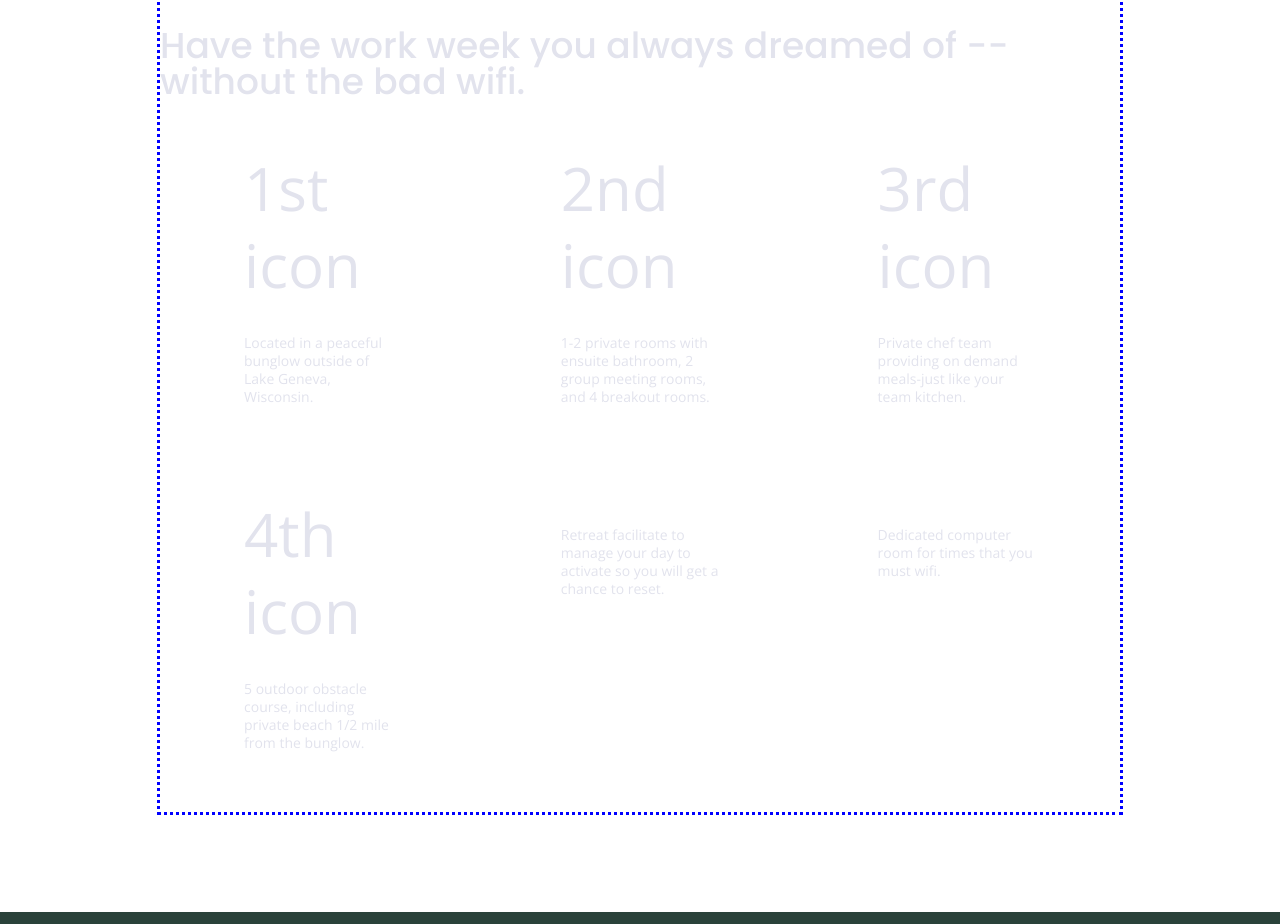
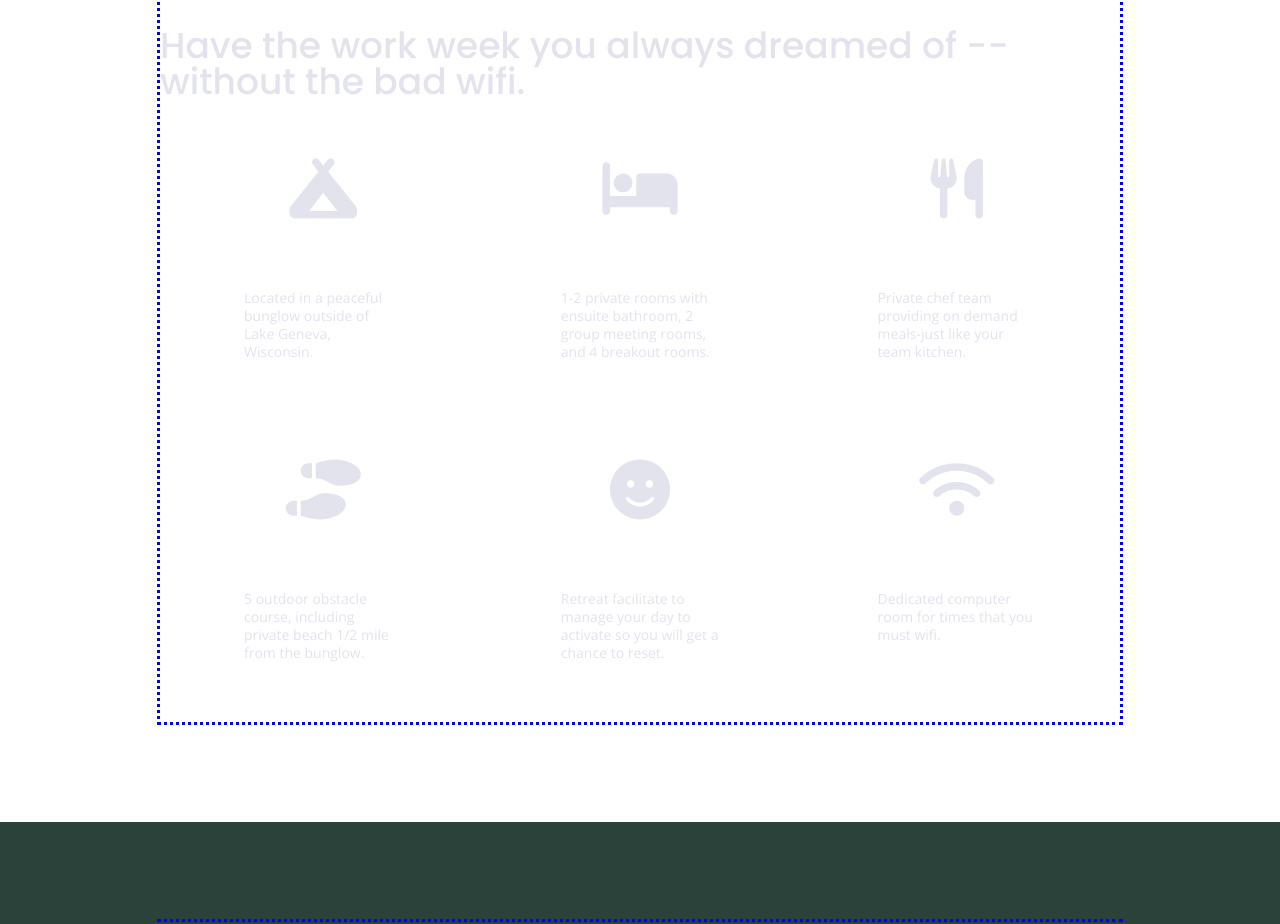
Before and after one commit to sarahsyed/unplugged_responsive_proj, a website built with Parcel: page index.html in a window 1280 px wide. Shown: the part 958-1882 px from the top of the page. Built offline with nearby package versions, Linux system fonts and the light colour scheme; files whose address does not match are found by name.

Commit message:
Added font awesome script to all index.html head and added icons to CSS to the feature paragraph on Home page

```diff
--- a/css/main.css
+++ b/css/main.css
@@ -212,6 +212,7 @@ aside, .mission, .faq {
 
 .features .fontawesome-icon{
   font-size:60px;
+  text-align: center;
 }
 
 footer .social-icons {
@@ -221,7 +222,6 @@ footer .social-icons {
 footer address p {
   font-style:normal;
 }
-
 
 /*mobile*/
 
@@ -239,7 +239,6 @@ figure {
 header figure {
   width:70%;
 }
-
 
  header {
   display:flex;
@@ -367,7 +366,6 @@ Features
 .features article {
   margin:30px 0;
   width: 63%;
-
 }
 
 .features article p[type=fontawesome-icon] {
@@ -379,8 +377,12 @@ Features
   align-items:flex-start;
   justify-content: center;
   flex-flow:row wrap;
+ }
 
-}
+ .features i {
+  font-size:1em;
+  margin-bottom:40px;
+ }
 
 /* ==========================================================================
   aside
@@ -394,7 +396,6 @@ aside .aside-divider {
   padding-top: 20px;
   padding-bottom: 20px;
 }
-
 
 aside h3 {
   margin:20px 0;
--- a/index.html
+++ b/index.html
@@ -23,7 +23,8 @@
   <h2></h2>
   <!--Google Fonts-->
   <link href="https://fonts.googleapis.com/css?family=Open+Sans:400,700|Poppins:500,700" rel="stylesheet">
-
+  <!--Font Awesome-->
+  <script src="https://kit.fontawesome.com/777cea730c.js" crossorigin="anonymous"></script>
 </head>
 
 <body>
@@ -75,30 +76,30 @@
           <h2>Have the work week you always dreamed of -- without the bad wifi.</h2>
           <div class="features-items">
             <article>
-              <p class="fontawesome-icon">1st icon</p>
+              <p class="fontawesome-icon"><i class="fas fa-campground"></i></p>
               <p class="feature-description"> Located in a peaceful bunglow outside of Lake Geneva, Wisconsin.</p>
             </article>
             <article>
-              <p class="fontawesome-icon">2nd icon</p>
+              <p class="fontawesome-icon"><i class="fa-solid fa-bed"></i></p>
               <p class="feature-description"> 1-2 private rooms with ensuite bathroom, 2 group meeting rooms,
                 and 4 breakout rooms.</p>
             </article>
             <article>
-              <p class="fontawesome-icon">3rd icon</p>
+              <p class="fontawesome-icon"><i class="fa-solid fa-utensils"></i></p>
               <p class="feature-description">Private chef team providing on demand meals-just like your team
                 kitchen.</p>
             </article>
             <article>
-              <p class="fontawesome-icon">4th icon</p>
+              <p class="fontawesome-icon"><i class="fa-solid fa-shoe-prints"></i></p>
               <p class="feature-description">5 outdoor obstacle course, including private beach 1/2 mile from the bunglow.</p>
             </article>
             <article>
-            <p class="fontawesome-icon"></p>
+            <p class="fontawesome-icon"><i class="fa-solid fa-face-smile"></i></p>
             <p class="feature-description"> Retreat facilitate to manage your day to activate so you will
             get a chance to reset.</p>
             </article>
             <article>
-              <p class="fontawesome-icon"></p>
+              <p class="fontawesome-icon"><i class="fa-solid fa-wifi"></i></p>
               <p class="feature-description">Dedicated computer room for times that you must wifi.</p>
             </article>
           </div>
```
Also changed, not shown: about/index.html (+3 -0 lines), faq/index.html (+3 -0 lines).
